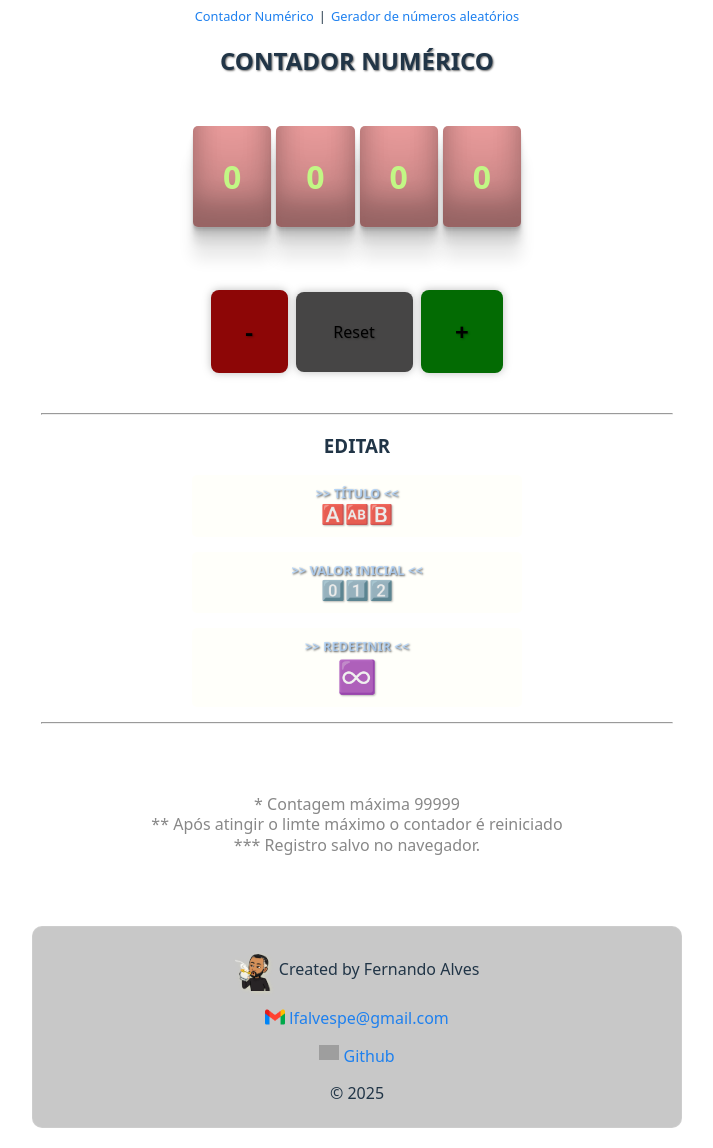
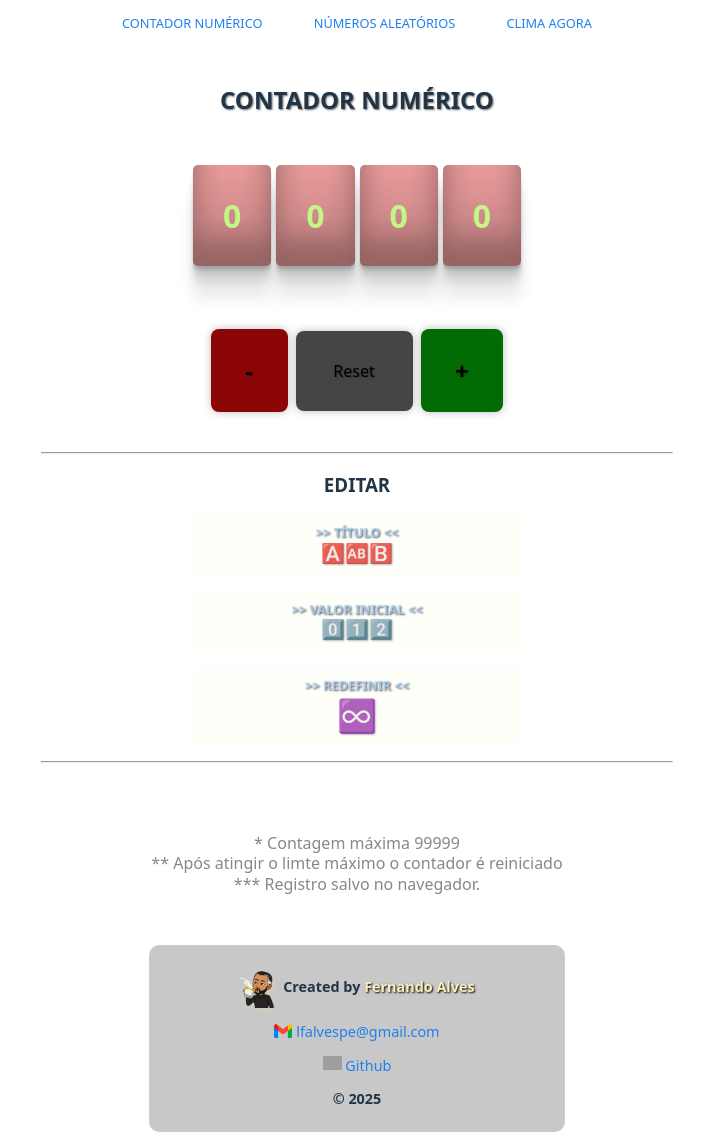
Before and after one commit to lfalvespe/contador, a React (Vite) app: page / in a window 1280 px wide. Shown: the whole page, without its empty margins (283-996 px from the left). Built offline with nearby package versions, Linux system fonts and the light colour scheme; grey boxes are pictures that could not be loaded.

Commit message:
navbar content updated, nav and footer css modified, page-title adjusted

```diff
--- a/components/Footer.jsx
+++ b/components/Footer.jsx
@@ -8,11 +8,11 @@ const Footer = () => {
 
         </p>
         <p>
-                <img id='logo-mail' src="gmail.png" alt="" width='20px' />
+            <img id='logo-mail' src="gmail.png" alt="" width='18px' />
             &nbsp;<a href="mailto:lfalvespe@gmail.com">lfalvespe@gmail.com</a>
         </p>
         <p>
-                <img id='logo-github' src="github.png" alt="" width='20px' />
+            <img id='logo-github' src="github.png" alt="" width='19px' />
             &nbsp;<a href="https://github.com/lfalvespe" target='_blank'>Github</a>
         </p>
         <p>&copy; 2025</p>
--- a/components/Navbar.jsx
+++ b/components/Navbar.jsx
@@ -3,10 +3,12 @@ import React from 'react'
 const Navbar = () => {
     return (
         <nav>
-            <a href="https://contador-reactjs.vercel.app/">Contador Numérico</a>
-            <span>|</span>
-            <a href="https://numerosaleatorios-react.vercel.app/" target='_blank'>Gerador de números aleatórios</a>
-        </nav>
+
+        <a href="">Contador Numérico</a>
+        <a href="https://numerosaleatorios-react.vercel.app/" target='_blank'>Números aleatórios</a>
+        <a href="https://climagora.vercel.app/" target='_blank'>Clima Agora
+        </a>
+    </nav>
     )
 }
 
--- a/src/App.css
+++ b/src/App.css
@@ -5,15 +5,23 @@
 }
 
 nav {
+  width: 500px;
+  margin: 0 auto;
   display: flex;
-  flex-direction: row;
-  justify-content: center;
+  justify-content: space-between;
   column-gap: 5px;
   font-size: .8em;
 }
 
+nav a {
+  margin-top: 5px;
+  padding: 2px 15px;
+  border-radius: 5px;
+  text-transform: uppercase;
+}
 
-.title {
+.page-title {
+  margin-top: 50px;
   margin-bottom: 50px;
   text-transform: uppercase;
   text-shadow: 1px 1px 2px #00000093;
@@ -81,6 +89,12 @@ nav {
   margin-bottom: 17px;
 }
 
+.edit-title-container, .edit-initial-container {
+  display: flex;
+  justify-content: center;
+  column-gap: 5px;
+}
+
 #edit-title-btn, #edit-initial-btn, #redefine-btn {
   color: rgba(173, 210, 252, 0.781);
   font-size: .8em;
@@ -97,18 +111,7 @@ nav {
   color: rgb(247, 248, 248);
 }
 
-.input-title {
-  padding: 5px;
-  border-radius: 5px;
-}
-
-.input-initial {
-  width: 150px;
-  padding: 5px;
-  border-radius: 5px;
-}
-
-#save-initial {
+.input-title, .input-initial {
   padding: 5px;
   border-radius: 5px;
 }
@@ -123,14 +126,25 @@ nav {
 }
 
 footer {
-  width: 50%;
   margin: auto;
-  margin-top: 70px;
-  margin-bottom: 20px;
+  margin-top: 50px;
+  width: 400px;
   padding: .5em;
   background-color: #1414143b;
   border: .1em solid #ffffff17;
   border-radius: 10px;
+  font-size: .9em;
+  font-weight: bold;
+}
+
+.author {
+  color: rgb(250, 241, 189);
+  text-shadow: 1px 1px 2px #000;
+  font-weight: light;
+}
+
+footer a {
+  font-weight: normal;
 }
 
 #logo-mail {
@@ -139,8 +153,7 @@ footer {
 
 #logo-author {
   vertical-align: middle;
-  filter: drop-shadow(1px 1px 2px rgba(253, 246, 148, 0.274)
-  );
+  filter: drop-shadow(1px 1px 2px rgba(253, 246, 148, 0.274));
 }
 
 #logo-github {
@@ -148,7 +161,7 @@ footer {
 }
 
 .blink {
-  animation: blink 1s steps(1, end) infinite;
+  animation: blinker 1.4s linear infinite;
 }
 
 @keyframes blink {
@@ -164,6 +177,12 @@ footer {
 }
 
 @media screen and (max-width: 800px) {
+  nav {
+    width: 100%;
+  }
+  nav a {
+    font-size: .8em;
+  }
   footer, .options {
     width: 95%;
   }
--- a/src/App.jsx
+++ b/src/App.jsx
@@ -51,7 +51,7 @@ const App = () => {
       <Navbar />
       <header>
 
-        <h2 className='title'>{titulo}</h2>
+        <h2 className='page-title'>{titulo}</h2>
       </header>
 
       <Display countArray={countArray} setCount={setCount}/>
```
Lines whose indentation alone changed are shown as unchanged.
